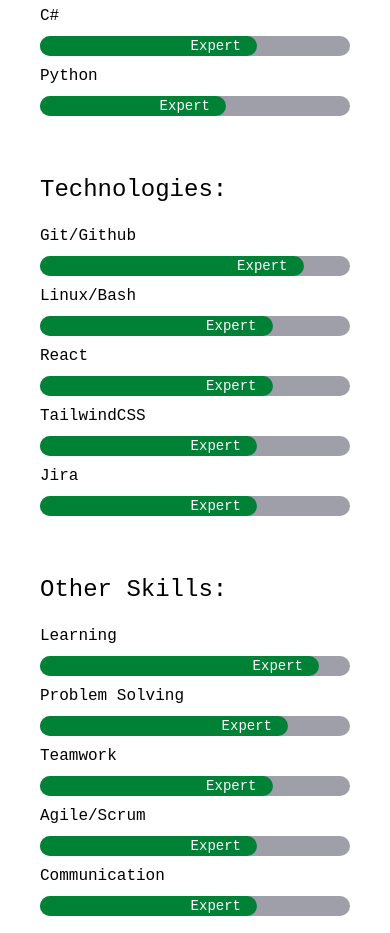
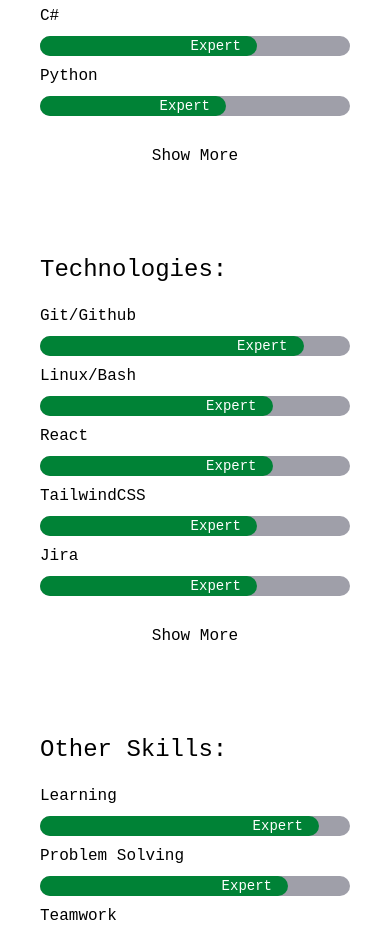
Before and after one commit to hagensv-web/hagensv-portfolio, a Next.js app: page / in a window 390 px wide. Shown: the part 3260-4193 px from the top of the page. Built offline with nearby package versions, Linux system fonts and the light colour scheme.

Commit message:
smart responsive functionality

```diff
--- a/components/features/skills/SkillsWidget.tsx
+++ b/components/features/skills/SkillsWidget.tsx
@@ -3,17 +3,40 @@
 import { languages, otherSkills, technologies } from "@/data/skills"
 import { useMemo, useState } from "react"
 import SkillBar from "./SkillBar"
+import SkillToggleButton from "./SkillToggleButton"
 
 export default function SkillsWidget(){
 
-    const [ showFullList, setShowFullList ] = useState<boolean>(false)
+    const [ showAllLanguages, setShowAllLanguages ] = useState<boolean>(false)
+    const [ showAllTechnologies, setShowAllTechnologies ] = useState<boolean>(false)
+    const [ showAllOtherSkills, setShowallOtherSkills ] = useState<boolean>(false)
 
-    const topLanguages = useMemo( () => languages.sort( (a, b) => b.proficiency - a.proficiency).slice(0,showFullList ? undefined : 5), [ showFullList ] )
-    const topTechnologies = useMemo( () => technologies.sort( (a, b) => b.proficiency - a.proficiency).slice(0,showFullList ? undefined : 5), [ showFullList ] )
-    const topOtherSkills = useMemo( () => otherSkills.sort( (a, b) => b.proficiency - a.proficiency).slice(0,showFullList ? undefined : 5), [ showFullList ] )
+    const topLanguages = useMemo( () => languages.sort( (a, b) => b.proficiency - a.proficiency).slice(0,showAllLanguages ? undefined : 5), [ showAllLanguages ] )
+    const topTechnologies = useMemo( () => technologies.sort( (a, b) => b.proficiency - a.proficiency).slice(0,showAllTechnologies ? undefined : 5), [ showAllTechnologies ] )
+    const topOtherSkills = useMemo( () => otherSkills.sort( (a, b) => b.proficiency - a.proficiency).slice(0,showAllOtherSkills ? undefined : 5), [ showAllOtherSkills ] )
+
+    const showFullList = useMemo( () =>
+        showAllLanguages ?
+            (showAllTechnologies || showAllOtherSkills) :
+            (showAllTechnologies && showAllOtherSkills)
+    , [ showAllLanguages, showAllTechnologies, showAllOtherSkills ])
+
+    const toggleAllLanguages = () => {
+        setShowAllLanguages( show => !show )
+    }
+
+    const toggleAllTechnologies = () => {
+        setShowAllTechnologies( show => !show )
+    }
+
+    const toggleAllOtherSkills = () => {
+        setShowallOtherSkills( show => !show )
+    }
 
     const toggleFullList = () => {
-        setShowFullList( show => !show )
+        setShowAllLanguages( !showFullList )
+        setShowAllTechnologies( !showFullList )
+        setShowallOtherSkills( !showFullList )
     }
 
     return (
@@ -24,23 +47,32 @@
                     { topLanguages.map( skill => (
                         <SkillBar key={skill.name} skill={skill} />
                     )) }
+                    <SkillToggleButton onClick={toggleAllLanguages} className="block md:hidden">
+                        { showAllLanguages ? "Show Less" : "Show More" }
+                    </SkillToggleButton>
                 </div>
                 <div className="col-span-3 md:col-span-1">
                     <h3>Technologies:</h3>
                     { topTechnologies.map( skill => (
                         <SkillBar key={skill.name} skill={skill} />
                     )) }
+                    <SkillToggleButton onClick={toggleAllTechnologies} className="block md:hidden">
+                        { showAllTechnologies ? "Show Less" : "Show More" }
+                    </SkillToggleButton>
                 </div>
                 <div className="col-span-3 md:col-span-1">
                     <h3>Other Skills:</h3>
                     { topOtherSkills.map( skill => (
                         <SkillBar key={skill.name} skill={skill} />
                     )) }
+                    <SkillToggleButton onClick={toggleAllOtherSkills} className="block md:hidden">
+                        { showAllOtherSkills ? "Show Less" : "Show More" }
+                    </SkillToggleButton>
                 </div>
             </div>
-            <button onClick={toggleFullList} className="block cursor-pointer rounded-xl hover:bg-gray-200 dark:hover:bg-gray-600 my-5 m-auto px-4 py-2">
+            <SkillToggleButton onClick={toggleFullList} className="hidden md:block">
                 { showFullList ? "Show Less" : "Show More" }
-            </button>
+            </SkillToggleButton>
         </div>
     )
 }
```
